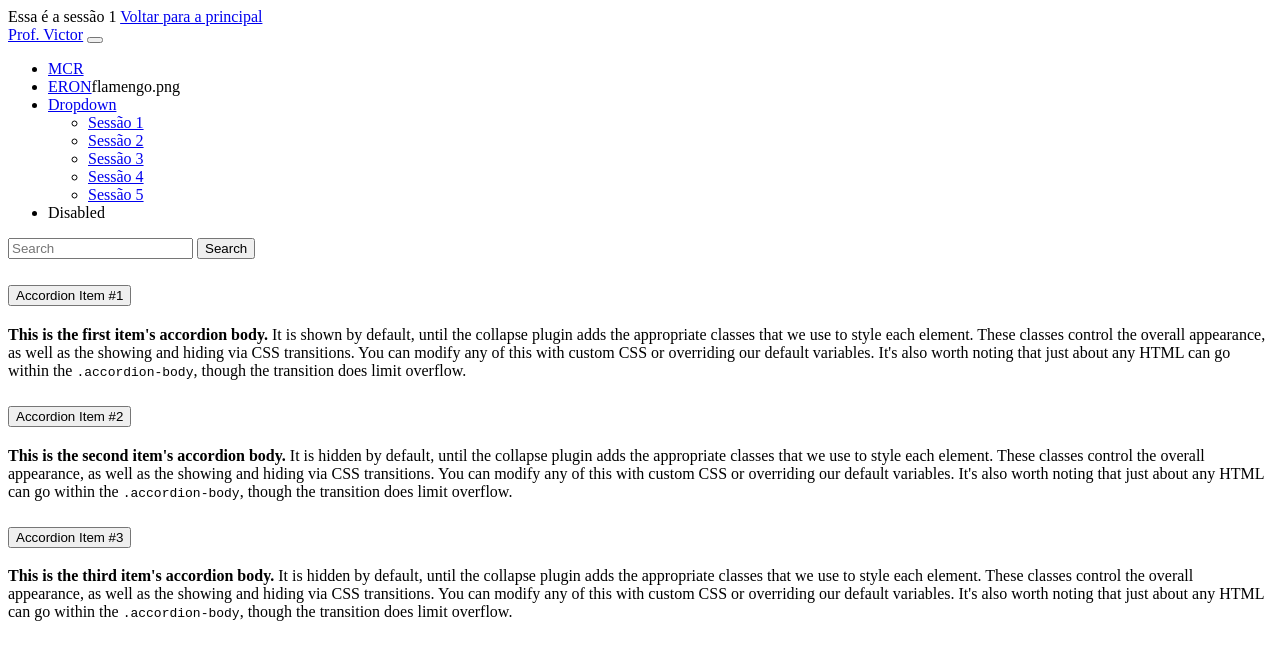
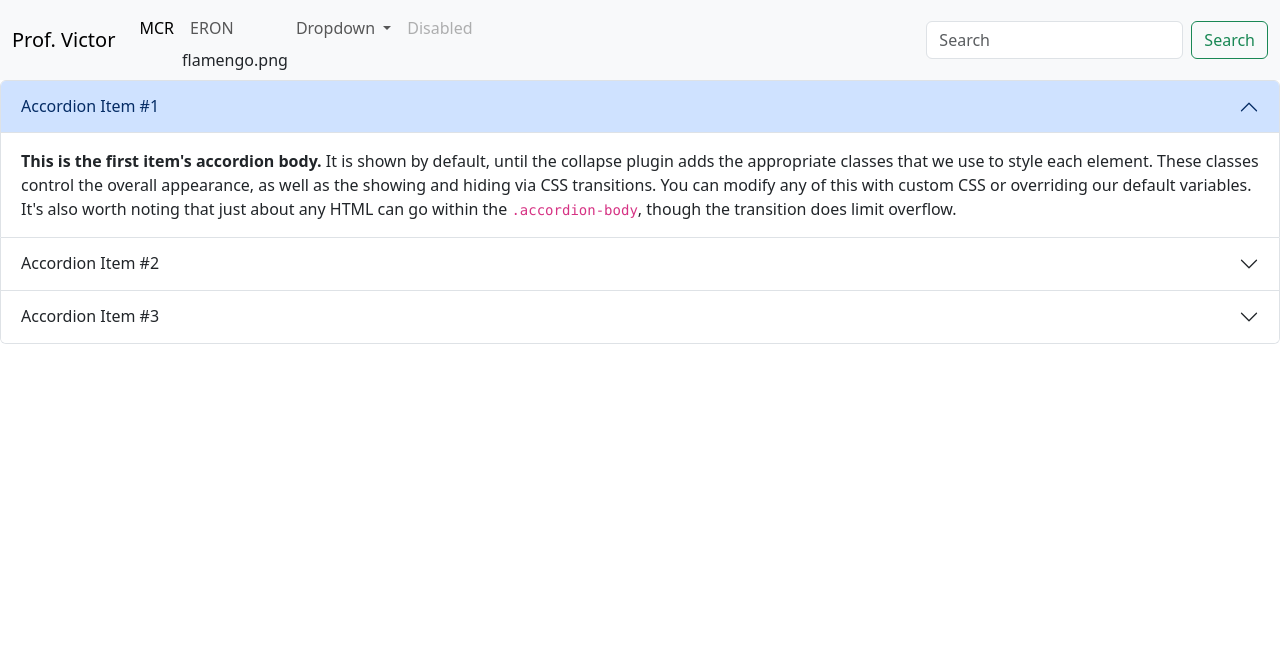
Before and after one commit to antonioclaudio9/antonioclaudio9.github.io, a plain HTML site: page sessao1.html in a window 1280 px wide. Drawn offline with nearby package versions, Linux system fonts and the light colour scheme.

Commit message:
Add files via upload

```diff
--- a/index.html
+++ b/index.html
@@ -1,9 +1,15 @@
+
 <!DOCTYPE html>
 <html lang="en">
 <head>
     <meta charset="UTF-8">
+    <meta http-equiv="X-UA-Compatible" content="IE=edge">
     <meta name="viewport" content="width=device-width, initial-scale=1.0">
-    <title>Document</title>
+    <title>Página Inicial</title>
+    <link href="https://cdn.jsdelivr.net/npm/bootstrap@5.3.1/dist/css/bootstrap.min.css" rel="stylesheet" integrity="sha384-4bw+/aepP/YC94hEpVNVgiZdgIC5+VKNBQNGCHeKRQN+PtmoHDEXuppvnDJzQIu9" crossorigin="anonymous">
+    <link rel="stylesheet" type="text/css" href="style.css" media="screen" />
+    <script src="https://cdn.jsdelivr.net/npm/@popperjs/core@2.11.8/dist/umd/popper.min.js" integrity="sha384-I7E8VVD/ismYTF4hNIPjVp/Zjvgyol6VFvRkX/vR+Vc4jQkC+hVqc2pM8ODewa9r" crossorigin="anonymous"></script>
+<script src="https://cdn.jsdelivr.net/npm/bootstrap@5.3.1/dist/js/bootstrap.min.js" integrity="sha384-Rx+T1VzGupg4BHQYs2gCW9It+akI2MM/mndMCy36UVfodzcJcF0GGLxZIzObiEfa" crossorigin="anonymous"></script>
 </head>
 <body>
     <h1>Antonio Testando</h1>
--- a/sessao1.html
+++ b/sessao1.html
@@ -1,15 +1,18 @@
+
 <!DOCTYPE html>
 <html lang="en">
 <head>
     <meta charset="UTF-8">
+    <meta http-equiv="X-UA-Compatible" content="IE=edge">
     <meta name="viewport" content="width=device-width, initial-scale=1.0">
-    <title>Document</title>
+    <title>Página Inicial</title>
+    <link href="https://cdn.jsdelivr.net/npm/bootstrap@5.3.1/dist/css/bootstrap.min.css" rel="stylesheet" integrity="sha384-4bw+/aepP/YC94hEpVNVgiZdgIC5+VKNBQNGCHeKRQN+PtmoHDEXuppvnDJzQIu9" crossorigin="anonymous">
+    <link rel="stylesheet" type="text/css" href="style.css" media="screen" />
+    <script src="https://cdn.jsdelivr.net/npm/@popperjs/core@2.11.8/dist/umd/popper.min.js" integrity="sha384-I7E8VVD/ismYTF4hNIPjVp/Zjvgyol6VFvRkX/vR+Vc4jQkC+hVqc2pM8ODewa9r" crossorigin="anonymous"></script>
+<script src="https://cdn.jsdelivr.net/npm/bootstrap@5.3.1/dist/js/bootstrap.min.js" integrity="sha384-Rx+T1VzGupg4BHQYs2gCW9It+akI2MM/mndMCy36UVfodzcJcF0GGLxZIzObiEfa" crossorigin="anonymous"></script>
 </head>
 <body>
-    Essa é a sessão 1
-    <a href="index.html">Voltar para a principal</a>
-</body>
-</html><nav class="navbar navbar-expand-lg bg-body-tertiary">
+<nav class="navbar navbar-expand-lg bg-body-tertiary">
     <div class="container-fluid">
       <a class="navbar-brand" href="index.html">Prof. Victor</a>
       <button class="navbar-toggler" type="button" data-bs-toggle="collapse" data-bs-target="#navbarSupportedContent" aria-controls="navbarSupportedContent" aria-expanded="false" aria-label="Toggle navigation">
@@ -84,3 +87,5 @@
       </div>
     </div>
   </div>
+  </body>
+  </html>
```
